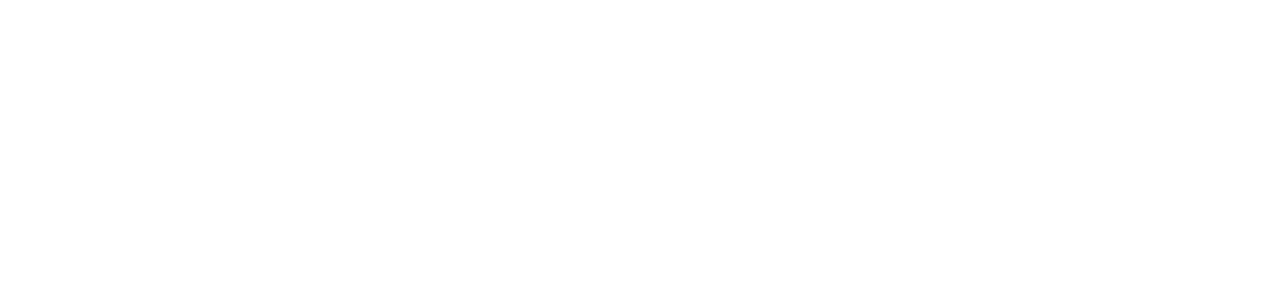
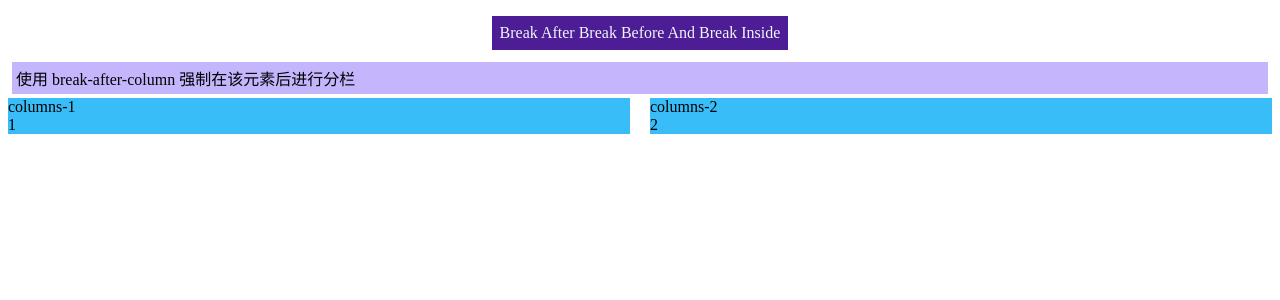
Before and after one commit to yuayuz/tailwindcss-learning, a Vue app: page /BreakAfter in a window 1280 px wide. Before the commit this address had no page. Shown: the top 300 px of the page. Built offline with nearby package versions, Linux system fonts and the light colour scheme.

Commit message:
add `BreakAfter`

```diff
--- a/src/router/index.ts
+++ b/src/router/index.ts
@@ -8,6 +8,7 @@ import ResponsiveDesign from '@/views/coreConcepts/ResponsiveDesign.vue'
 import AspectRatio from '@/views/layout/AspectRatio.vue'
 import Container from '@/views/layout/Container.vue'
 import Columns from '@/views/layout/Columns.vue'
+import BreakAfter from '@/views/layout/BreakAfter.vue'
 
 const router = createRouter({
   history: createWebHistory(import.meta.env.BASE_URL),
@@ -56,6 +57,11 @@ const router = createRouter({
       path: '/Columns',
       name: 'Columns',
       component: Columns
+    },
+    {
+      path: '/BreakAfter',
+      name: 'BreakAfter',
+      component: BreakAfter
     }
   ]
 })
--- a/src/views/Home.vue
+++ b/src/views/Home.vue
@@ -61,6 +61,12 @@ const handleRouter = function (page: string) {
   >
     Columns
   </button>
+  <button
+    @click="handleRouter('BreakAfter')"
+    class="rounded-full bg-violet-500 text-slate-50 hover:bg-violet-800"
+  >
+    BreakAfter
+  </button>
 </template>
 <style scoped>
 @import 'tailwindcss/tailwind.css';
--- /dev/null
+++ b/src/views/layout/BreakAfter.vue
@@ -0,0 +1,34 @@
+<script setup lang="ts">
+import HeaderH1 from '@/components/headerH1.vue'
+import PH2 from '@/components/pH2.vue'
+</script>
+
+<template>
+  <header-h1>Break After Break Before And Break Inside</header-h1>
+  <!-- 用于控制元素之后列或页面如何分页的实用程序 -->
+
+  <!-- 使用 break-after-* 实用程序控制元素后的分栏或分页符的行为方式 -->
+  <p-h2>使用 break-after-column 强制在该元素后进行分栏</p-h2>
+  <div class="columns-2 gap-5 *:bg-sky-400">
+    <p>columns-1</p>
+    <p class="break-after-column">1</p>
+    <p>columns-2</p>
+    <p>2</p>
+  </div>
+
+  <!--
+  悬停、聚焦和其他状态
+  Tailwind 允许使用变体修饰符在不同状态下有条件地应用实用程序类。
+  例如，使用 hover:break-after-column 仅在悬停时应用 break-after-column 实用程序
+  -->
+  <!--
+  断点和媒体查询
+  可以使用变体修饰符来定位媒体查询，例如响应式断点、暗模式、首选减少运动等。
+  例如，使用 break-after-column 仅在中等屏幕尺寸及以上时
+  应用 md:break-after-column 该实用程序。
+  -->
+</template>
+
+<style scoped>
+@import 'tailwindcss/tailwind.css';
+</style>
```
